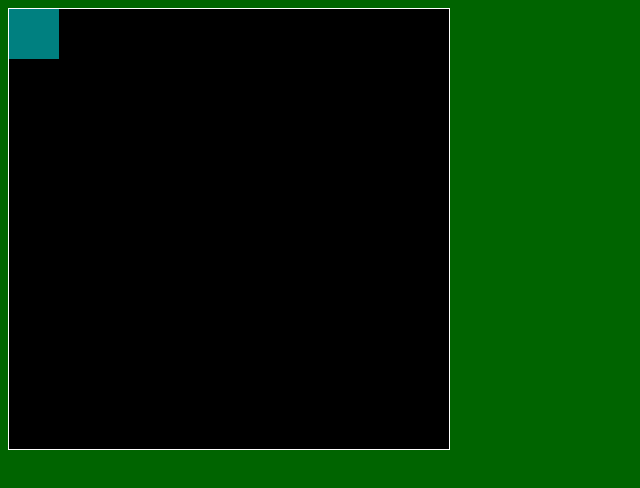
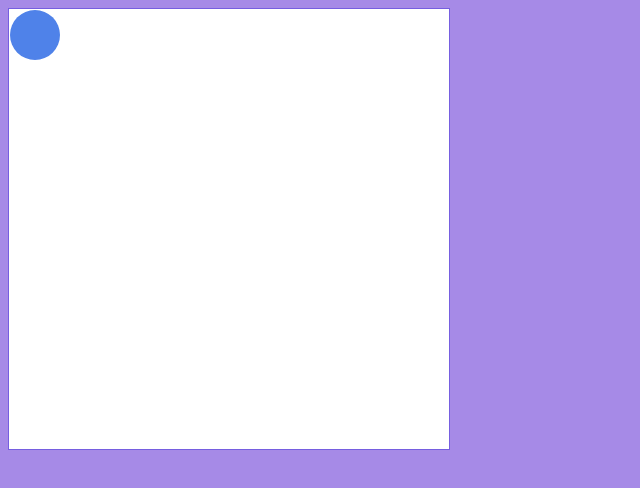
Before and after one commit to jennyx-eu/jennyx-eu.github.io, a plain HTML site: page asd-projects/walker/index.html in a window 1280 px wide. Shown: the whole page, without its empty margins (0-640 px from the left). Drawn offline with Linux system fonts and the light colour scheme.

Commit message:
saving walker

```diff
--- a/asd-projects/snake/index.css
+++ b/asd-projects/snake/index.css
@@ -28,7 +28,7 @@ body {
 }
 
 #snake-head {
-  background-color: #f1f50a;
+  background-color: white;
 }
 
 .apple {
--- a/asd-projects/walker/index.css
+++ b/asd-projects/walker/index.css
@@ -1,21 +1,23 @@
 
 body {
-  background-color: darkgreen;
+  background-color: rgb(166, 138, 231);
 }
 
 #board {
   width: 440px;
   height: 440px;
-  border: 1px solid white;
-  background-color: black;
+  border: 1px solid rgb(118, 94, 224);
+  background-color: white;
   position: relative;
 }
 
-#gameItem {
-  background-color: teal;
+#walker {
+  background-color: rgb(79, 130, 233);
   width: 50px;
   height: 50px;
   position: absolute;
-/*   left: 100px; */  /* Uncomment if you want to set a "starting" position */
-/*   top: 100px;  */  /* Uncomment if you want to set a "starting" position */
+  border-radius: 50px;
+left: 100px; /* Uncomment if you want to set a "starting" position */
+top: 100px;  /* Uncomment if you want to set a "starting" position */
+
 }
--- a/asd-projects/walker/index.html
+++ b/asd-projects/walker/index.html
@@ -12,7 +12,7 @@
 
   <body>
     <div id='board'>
-      <div id='gameItem'></div>
+      <div id='walker'></div>
     </div>
   </body>
 </html>
--- a/asd-projects/walker/index.js
+++ b/asd-projects/walker/index.js
@@ -10,13 +10,26 @@ function runProgram(){
   // Constant Variables
   var FRAME_RATE = 60;
   var FRAMES_PER_SECOND_INTERVAL = 1000 / FRAME_RATE;
+  var KEY = {
+    LEFT: 37,
+    RIGHT: 39,
+    UP: 38,
+    DOWN: 40
+  }
 
   // Game Item Objects
 
+  var walker = {
+    locationX: 0, //Stores the walker's X location
+    locationY: 0, //Stores the walker's Y location
+    speedX: 0, //Stores the walker's X speed
+    speedY: 0 //Stores the walker's Y speed
+  }
+  // one-time setup
 
-  // one-time setup
   var interval = setInterval(newFrame, FRAMES_PER_SECOND_INTERVAL);   // execute newFrame every 0.0166 seconds (60 Frames per second)
-  $(document).on('eventType', handleEvent);                           // change 'eventType' to the type of event you want to handle
+  $(document).on('keydown', handleKeyDown); //When a key is pressed it calls the function handleKeyDown//
+  $(document).on('keyup', handleKeyUp); //When a key is released it calls the function handleKeyUp//
 
   ////////////////////////////////////////////////////////////////////////////////
   ///////////////////////// CORE LOGIC ///////////////////////////////////////////
@@ -27,21 +40,85 @@ function runProgram(){
   by calling this function and executing the code inside.
   */
   function newFrame() {
-
-
+    repositionGameItem();
+    wallCollision();
+    redrawGameItem();
   }
 
   /*
   Called in response to events.
   */
-  function handleEvent(event) {
+  //Prints what key was pressed
+  function handleKeyDown(event) {
+    if (event.which === KEY.LEFT){
+      walker.speedX = -5
+      console.log("Left was pressed");
+    };
+    if (event.which === KEY.UP){
+      walker.speedY = -5
+      console.log("Up was pressed");
+    }
+    else if (event.which === KEY.RIGHT){
+      walker.speedX = 5
+      console.log("Right was pressed");
+    }
+    else if (event.which === KEY.DOWN){
+      walker.speedY = 5
+      console.log("Down was pressed");
+    }
+  }
+  function handleKeyUp(event){
+    if (event.which === KEY.LEFT){
+      walker.speedX = walker.speedX - walker.speedX;
+      console.log("Left was let go");
+    };
+    if (event.which === KEY.UP){
+      walker.speedY = walker.speedY - walker.speedY;
+      console.log("Up was let go");
+    }
+    else if (event.which === KEY.RIGHT){
+      walker.speedX = walker.speedX - walker.speedX;
+      console.log("Right was let go");
+    }
+    else if (event.which === KEY.DOWN){
+      walker.speedY = walker.speedY - walker.speedY;
+      console.log("Down was let go");
+    }
+  }
 
-  }
 
   ////////////////////////////////////////////////////////////////////////////////
   ////////////////////////// HELPER FUNCTIONS ////////////////////////////////////
   ////////////////////////////////////////////////////////////////////////////////
 
+  function repositionGameItem(){
+    walker.locationX += walker.speedX;
+    walker.locationY += walker.speedY;
+  }
+
+  function redrawGameItem(){
+    $("#walker").css("top", walker.locationY);
+    $("#walker").css("left", walker.locationX);
+  }
+
+  function wallCollision(){
+    if (walker.locationX > 390){
+      walker.speedX = walker.speedX - walker.speedX;
+      walker.locationX = 390;
+    }
+    else if (walker.locationY > 390){
+      walker.speedY = walker.speedY - walker.speedY;
+      walker.locationY = 390;
+    }
+    else if (walker.locationX < 1){
+      walker.speedX = walker.speedX - walker.speedX;
+      walker.locationX = 1;
+    }
+    else if (walker.locationY < 1){
+      walker.speedY = walker.speedY - walker.speedY;
+      walker.locationY = 1;
+    }
+  }
 
   function endGame() {
     // stop the interval timer
```
